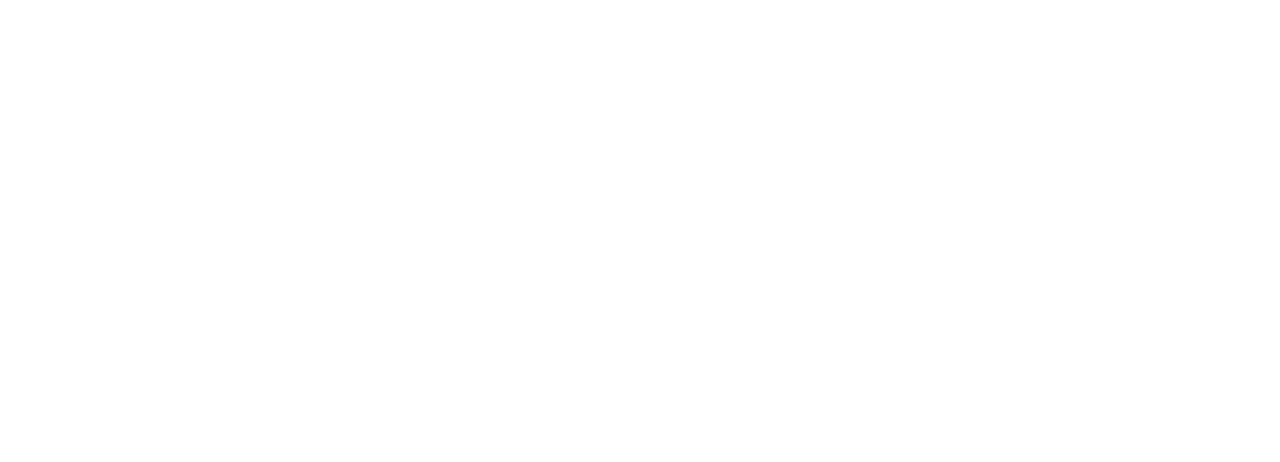
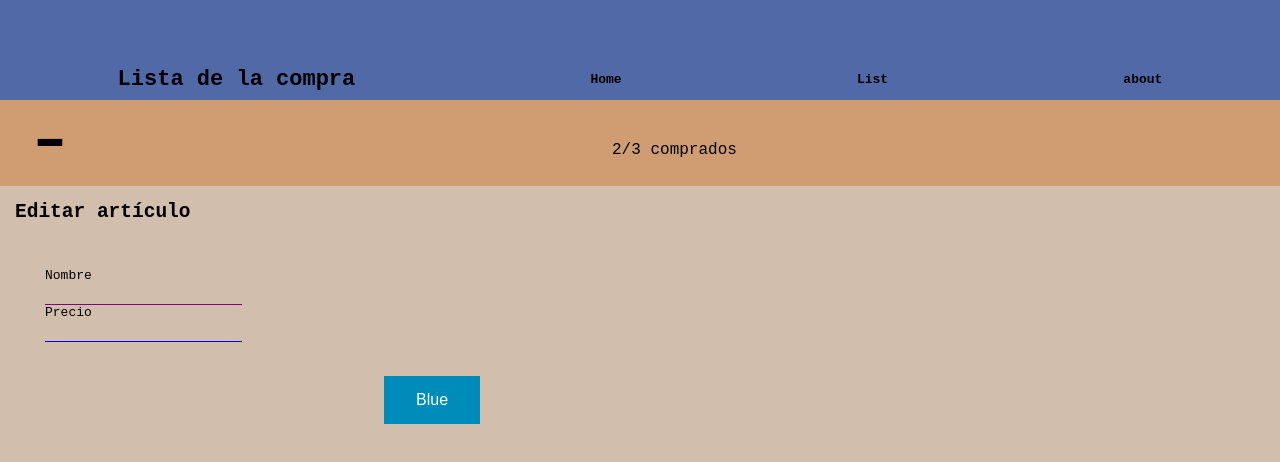
Before and after one commit to g0nzu/202301-W1CH3-Gonzu-Diez, a website: page list.html in a window 1280 px wide. Drawn offline with Linux system fonts and the light colour scheme.

Commit message:
Final update

```diff
--- a/list.html
+++ b/list.html
@@ -0,0 +1,53 @@
+<!DOCTYPE html>
+<html lang="en">
+
+<head>
+  <meta charset="UTF-8">
+  <meta http-equiv="X-UA-Compatible" content="IE=edge">
+  <meta name="viewport" content="width=device-width, initial-scale=1.0">
+  <link rel="icon" type="image/x-icon" href="favicon.ico">
+  <link rel="stylesheet" href="styles/style.css">
+  <title>Document</title>
+</head>
+
+<body>
+  <header>
+    <div class="headNav">
+      <h1 class="listText">Lista de la compra</h1>
+      <p>
+        <a href="index.html">Home</a>
+      </p>
+      <p>
+        <a href="list.html">List</a>
+      </p>
+      <p>
+        <a href="bout.html">about</a>
+      </p>
+    </div>
+  </header>
+  <div class="boughtContainer">
+    <a href="index.html" class="additionIcon">
+      -
+    </a>
+    <p class="boughtText">2/3 comprados</p>
+  </div>
+
+  <h2 class="editText">Editar artículo</h2>
+
+  <div class="listForms">
+    <div class="name">
+      <p>Nombre</p>
+      <input type="text" class="text-line" />
+    </div>
+    <div class="listPrice">
+      <p>Precio</p>
+      <input type="text" class="text-line2" />
+    </div>
+  </div>
+
+  <p><button class="editButton">Blue</button></p>
+
+
+</body>
+
+</html>
--- a/styles/style.css
+++ b/styles/style.css
@@ -2,7 +2,6 @@
   margin: 0;
   padding: 0;
   box-sizing: border-box;
-  height: 100px;
 }
 
 body {
@@ -68,20 +67,84 @@ a:hover {
   margin-left: 40%;
 }
 
-.container {
+.preference {
   display: flex;
-  flex-direction: column;
-  align-items: flex-start;
+  justify-content: space-between;
+  width: 60%;
+  margin: 0.5rem;
 }
 
-input[type="checkbox"] {
+.checkbox-left {
   float: left;
-  line-height: 1.5;
-  vertical-align: middle;
+  margin-right: 10px;
 }
 
-label {
-  line-height: 1.5;
-  float: left;
-  margin-left: 10px;
+.nullWord {
+  text-decoration: line-through;
 }
+
+.food {
+  padding-top: 25px;
+}
+
+.foodPrices {
+  display: flex;
+  align-items: flex-end;
+  flex-direction: column;
+}
+
+.listForms {
+  padding: 30px;
+  margin-left: 15px;
+}
+
+.text-line {
+  background-color: transparent;
+  color: black;
+  outline: none;
+  outline-style: none;
+  border-top: none;
+  border-left: none;
+  border-right: none;
+  border-bottom: solid purple 1px;
+  padding: 3px 10px;
+}
+
+.text-line2 {
+  background-color: transparent;
+  color: black;
+  outline: none;
+  outline-style: none;
+  border-top: none;
+  border-left: none;
+  border-right: none;
+  border-bottom: solid blue 1px;
+  padding: 3px 10px;
+}
+
+.editText {
+  padding: 15px;
+}
+
+.editButton {
+  background-color: #008cba; /* Green */
+  border: none;
+  color: white;
+  padding: 15px 32px;
+  text-align: center;
+  text-decoration: none;
+  display: inline-block;
+  font-size: 16px;
+  margin: 4px 2px;
+  cursor: pointer;
+  margin-left: 30%;
+}
+
+.price {
+  text-align: right;
+}
+
+.totalPrice {
+  text-align: right;
+  padding-top: 10px;
+}
```
Also changed, not shown: bout.html (+1 -0 lines), index.html (+21 -7 lines), package.json (added, +24 -0 lines), addition-logo.png (deleted), substract-logo.png (deleted), 1 other file.
